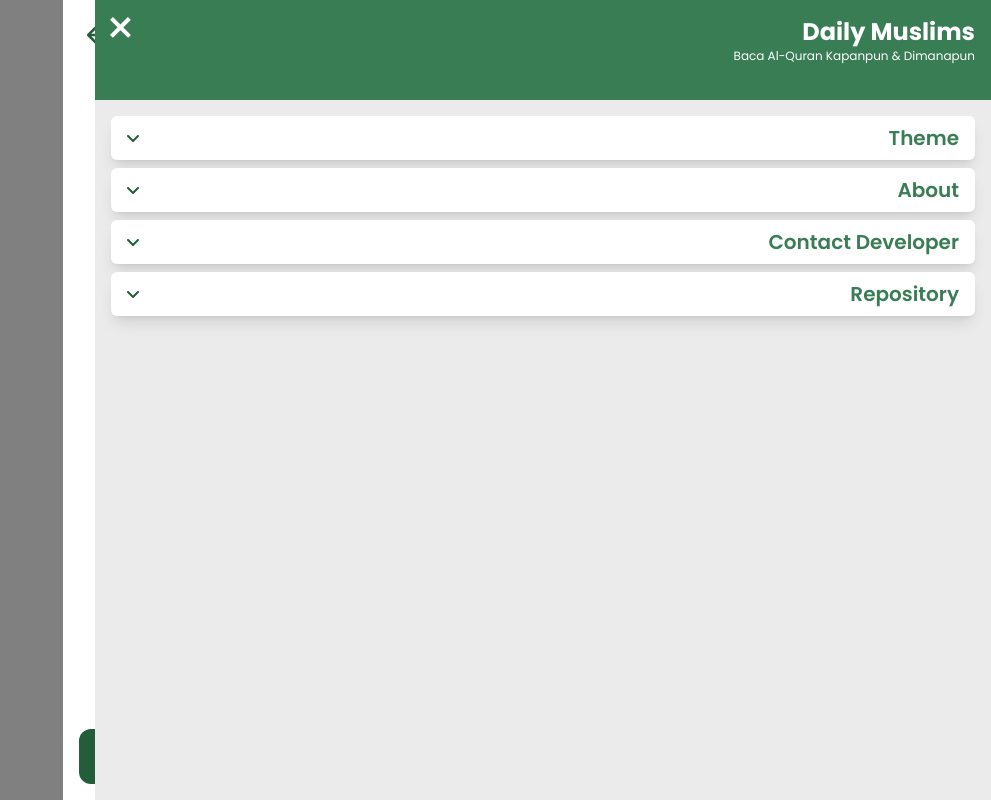
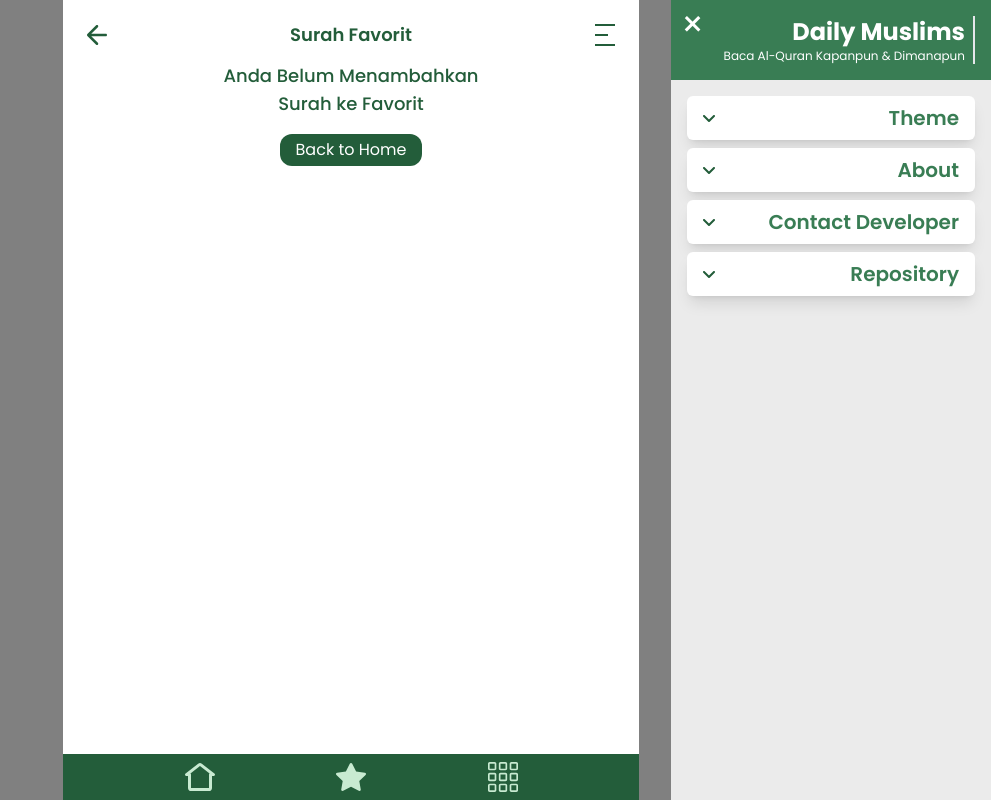
Before and after one commit to AlfianChabib/daily_muslims, a React (Vite) app: page /favorit in a window 1280 px wide. Both pictures are taken after a click on the button 893 px from the left and 35 px from the top of the page. Shown: the whole page, without its empty margins (289-1280 px from the left). Built offline with nearby package versions, Linux system fonts and the light colour scheme.

Commit message:
perbaiki fitur last read

```diff
--- a/src/components/LastRead.jsx
+++ b/src/components/LastRead.jsx
@@ -1,4 +1,5 @@
 import PropTypes from "prop-types";
+import { Link } from "react-router-dom";
 
 LastRead.propTypes = {
   data: PropTypes.object,
@@ -7,24 +8,25 @@
 export default function LastRead(props) {
   const { data } = props;
 
-  function handleRedirect() {
-    window.location.replace(`/surah/${data.noSurah}#${data.ayat}`);
-  }
+  // function handleRedirect() {
+  //   window.location.replace(`/surah/${data.noSurah}#${data.ayat}`);
+  // }
 
   return (
-    <div className="w-[95%] mx-auto bg-[#397D54] p-3 rounded-2xl mt-2">
+    <div className="mx-4 bg-[#397D54] p-3 rounded-xl my-2">
       <p className="text-white font-light">Terakhir Dibaca</p>
       <div className="flex justify-between items-center mt-2">
         <div>
           <h2 className="text-white font-bold text-xl">{data.surah}</h2>
           <p className="text-white font-light text-sm">Ayat : {data.ayat}</p>
         </div>
-        <button
-          className="bg-white text-[#397D54] py-1 rounded-xl w-[115px] transition-colors cursor-pointer hover:bg-gray-300"
-          onClick={handleRedirect}
+        <Link
+          to={`/surah/${data.noSurah}#${data.ayat}`}
+          className="bg-white text-center text-[#397D54] py-1 rounded-md w-[115px] transition-colors cursor-pointer hover:bg-gray-300"
+          // onClick={handleRedirect}
         >
           Lanjutkan
-        </button>
+        </Link>
       </div>
     </div>
   );
--- a/src/components/templates/Navbar/Navbar.jsx
+++ b/src/components/templates/Navbar/Navbar.jsx
@@ -10,9 +10,9 @@
 
   return (
     <nav
-      className={`flex flex-col w-full mx-auto p-4 ${variant} bottom-0 left-0 right-0`}
+      className={`flex flex-col w-full mx-auto ${variant} bottom-0 left-0 right-0`}
     >
-      <ul className="flex justify-evenly bg-[#235D3A] rounded-xl py-3 items-center gap-y-4">
+      <ul className="flex justify-evenly bg-[#235D3A] py-2 items-center">
         {children}
       </ul>
     </nav>
--- a/src/components/templates/Navbar/SideNavbar.jsx
+++ b/src/components/templates/Navbar/SideNavbar.jsx
@@ -11,23 +11,25 @@
 
   return (
     <nav
-      className={`h-[100vh] w-[70%] bg-[#ebebeb] fixed z-30 top-0 right-0 flex flex-col overflow-y-auto ${
+      className={`h-[100vh] w-80 bg-[#ebebeb] fixed z-30 top-0 right-0 flex flex-col ${
         isOpen ? "animate-slide" : "hidden translate-x-[500px]"
       }`}
     >
-      <div className="w-full h-[100px] bg-[#397D54] p-4 relative">
+      <div className="w-full h-[80px] bg-[#397D54] p-4 relative">
         <button
-          className="absolute top-[5px] text-5xl cursor-pointer text-white left-[10px]"
+          className="absolute top-[5px] text-4xl cursor-pointer text-white left-[10px]"
           onClick={() => setIsOpen(false)}
         >
           &times;
         </button>
+        <div className="border-r-2 border-gray-200 pr-2">
           <h1 className="text-right text-white font-bold text-2xl">
             Daily Muslims
           </h1>
           <p className="text-right text-white text-xs">
             Baca Al-Quran Kapanpun & Dimanapun
           </p>
+        </div>
       </div>
 
       <div className="flex flex-col px-4 my-4">
--- a/src/components/templates/Navbar/icon/HomeIcon.jsx
+++ b/src/components/templates/Navbar/icon/HomeIcon.jsx
@@ -13,37 +13,31 @@
       <Link to={"/"}>
         {active ? (
           <svg
-            width="31"
-            height="31"
-            viewBox="0 0 31 31"
+            width="30"
+            height="29"
+            viewBox="0 0 30 29"
             fill="none"
             xmlns="http://www.w3.org/2000/svg"
           >
             <path
               fillRule="evenodd"
               clipRule="evenodd"
-              d="M15.5 0C14.8203 0 14.1612 0.224093 13.6217 0.635143L1.23859 10.0699C0.851729 10.3647 0.539592 10.7454 0.325299 11.1808C0.111044 11.6161 0 12.095 0 12.5797V27.8551C0 28.6824 0.323308 29.48 0.905429 30.0713C1.48826 30.6634 2.2833 31 3.11685 31H10.1929C11.0265 31 11.8215 30.6634 12.4044 30.0713C12.9865 29.48 13.3098 28.6824 13.3098 27.8551V22.4638C13.3098 22.3378 13.3592 22.2212 13.4406 22.1386C13.5213 22.0566 13.6262 22.0145 13.731 22.0145H17.269C17.3738 22.0145 17.4787 22.0566 17.5594 22.1386C17.6408 22.2212 17.6902 22.3378 17.6902 22.4638V27.8551C17.6902 28.6824 18.0135 29.48 18.5956 30.0713C19.1785 30.6634 19.9735 31 20.8071 31H27.8832C28.7167 31 29.5117 30.6634 30.0946 30.0713C30.6767 29.48 31 28.6824 31 27.8551V12.5797C31 12.095 30.889 11.6161 30.6747 11.1808C30.4604 10.7454 30.1483 10.3647 29.7614 10.0699L17.3783 0.635143C16.8388 0.224093 16.1797 0 15.5 0Z"
+              d="M13.1579 0.632069C13.6845 0.222414 14.3327 0 14.9999 0C15.667 0 16.3152 0.222414 16.8418 0.632069L29.4176 10.4119C30.547 11.2924 29.9231 13.0998 28.4951 13.0998H26.9996V25.0996C26.9996 25.8952 26.6835 26.6583 26.1209 27.2209C25.5583 27.7834 24.7953 28.0995 23.9997 28.0995H6.00003C5.2044 28.0995 4.44135 27.7834 3.87876 27.2209C3.31616 26.6583 3.0001 25.8952 3.0001 25.0996V13.0998H1.50463C0.0751541 13.0998 -0.545833 11.2909 0.582144 10.4134L13.1579 0.632069Z"
               fill="#C8EAD1"
             />
           </svg>
         ) : (
           <svg
-            width="28"
-            height="31"
-            viewBox="0 0 28 31"
+            width="30"
+            height="29"
+            viewBox="0 0 30 29"
             fill="none"
             xmlns="http://www.w3.org/2000/svg"
           >
             <path
               fillRule="evenodd"
               clipRule="evenodd"
-              d="M13.1405 0.294907C13.646 -0.0983023 14.354 -0.0983023 14.8595 0.294907L27.4595 10.0949C27.8005 10.3601 28 10.768 28 11.2V26.6C28 27.7139 27.5575 28.7822 26.7698 29.5698C25.9822 30.3575 24.9139 30.8 23.8 30.8H4.2C3.08609 30.8 2.0178 30.3575 1.23015 29.5698C0.442499 28.7822 0 27.7139 0 26.6V11.2C0 10.768 0.199462 10.3601 0.540483 10.0949L13.1405 0.294907ZM2.8 11.8847V26.6C2.8 26.9713 2.9475 27.3274 3.21005 27.5899C3.4726 27.8525 3.8287 28 4.2 28H23.8C24.1713 28 24.5274 27.8525 24.7899 27.5899C25.0525 27.3274 25.2 26.9713 25.2 26.6V11.8847L14 3.17361L2.8 11.8847Z"
-              fill="#C8EAD1"
-            />
-            <path
-              fillRule="evenodd"
-              clipRule="evenodd"
-              d="M8.39999 15.4C8.39999 14.6268 9.0268 14 9.79999 14H18.2C18.9732 14 19.6 14.6268 19.6 15.4V29.4C19.6 30.1732 18.9732 30.8 18.2 30.8C17.4268 30.8 16.8 30.1732 16.8 29.4V16.8H11.2V29.4C11.2 30.1732 10.5732 30.8 9.79999 30.8C9.0268 30.8 8.39999 30.1732 8.39999 29.4V15.4Z"
+              d="M13.1579 0.632069C13.6845 0.222414 14.3327 0 14.9999 0C15.667 0 16.3152 0.222414 16.8418 0.632069L29.4176 10.4119C30.547 11.2924 29.9231 13.0998 28.4951 13.0998H26.9996V25.0996C26.9996 25.8952 26.6835 26.6583 26.1209 27.2209C25.5583 27.7834 24.7953 28.0995 23.9997 28.0995H6.00003C5.2044 28.0995 4.44135 27.7834 3.87876 27.2209C3.31616 26.6583 3.0001 25.8952 3.0001 25.0996V13.0998H1.50463C0.0751541 13.0998 -0.545833 11.2909 0.582144 10.4134L13.1579 0.632069ZM5.43755 10.4374C5.78104 10.7149 6.00003 11.1394 6.00003 11.6148V25.0996H23.9997V11.6148C23.9997 11.1394 24.2187 10.7149 24.5622 10.4374L14.9999 3.00052L5.43755 10.4374Z"
               fill="#C8EAD1"
             />
           </svg>
--- a/src/components/templates/Search/Search.jsx
+++ b/src/components/templates/Search/Search.jsx
@@ -30,12 +30,12 @@
 
   return (
     <form>
-      <div className="relative mx-4 bg-gray-300 mt-2 py-1 rounded-xl my-4 flex items-center gap-x-2">
+      <div className="relative mx-4 bg-gray-300 px-2 py-1 rounded-xl my-2 flex items-center">
         <input
           type="text"
           placeholder="Cari Surat"
           onChange={(e) => setFilteredList(e.target.value)}
-          className="bg-transparent w-[90%] focus:outline-[#397D54] focus:outline-none rounded-lg py-2 px-3 mx-1 me-1 text-slate-800"
+          className="bg-transparent w-full  focus:outline-none rounded-lg py-2 px-3 mx-1 me-1 text-slate-800"
         />
         {children}
       </div>
--- a/src/components/templates/Surah/NextPrev.jsx
+++ b/src/components/templates/Surah/NextPrev.jsx
@@ -1,11 +1,18 @@
 import { Link } from "react-router-dom";
 import PropTypes from "prop-types";
+import { useLastRead } from "../../../stores/Surah";
 
 NextPrev.propTypes = {
   oneSurah: PropTypes.object,
 };
 
 export default function NextPrev({ oneSurah }) {
+  const { lastRead } = useLastRead();
+
+  function handleLastRead() {
+    window.location.replace(`/surah/${lastRead.noSurah}#${lastRead.ayat}`);
+  }
+
   return (
     <div
       className={`${
@@ -56,6 +63,15 @@
           Prev Surah
         </Link>
       )}
+      {oneSurah?.nomor == Number(lastRead?.noSurah) ? (
+        <button
+          className="bg-white font-medium py-1 px-2 rounded-md text-[#235D3A]"
+          onClick={handleLastRead}
+        >
+          Terakhir Dibaca
+        </button>
+      ) : null}
+
       {oneSurah?.suratSelanjutnya.nomor == null ? (
         <button className="flex items-center gap-1 py-1 px-2 bg-gray-400 rounded-md text-[#235D3A] font-medium">
           Next Surah
--- a/src/pages/Home.jsx
+++ b/src/pages/Home.jsx
@@ -57,7 +57,7 @@
     <>
       {start && <Start toggleStart={toggleStart} />}
       <SideNavbar />
-      <section className="">
+      <section>
         <NavbarTop text={"Daily Muslims"} isPageHome={true} />
 
         {lastRead && <LastRead data={lastRead} />}
--- a/src/pages/Surah.jsx
+++ b/src/pages/Surah.jsx
@@ -49,7 +49,7 @@
           <>
             <NavbarTop text={"Surah " + oneSurah?.namaLatin} />
             <SideNavbar />
-            <div className="flex flex-col w-full px-4 pt-4 mb-12">
+            <div className="flex flex-col w-full px-4 mt-4 mb-12">
               <HeaderSurah
                 data={oneSurah}
                 setDisplayArti={setDisplayArti}
```
Also changed, not shown: src/components/templates/Surah/AyatCard.jsx (+6 -36 lines). Lines whose indentation alone changed are shown as unchanged.
